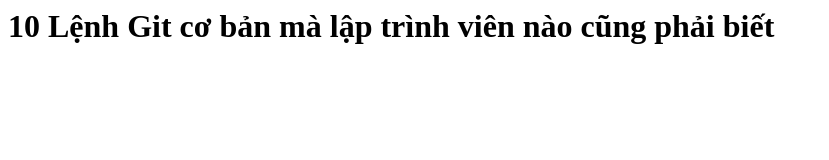
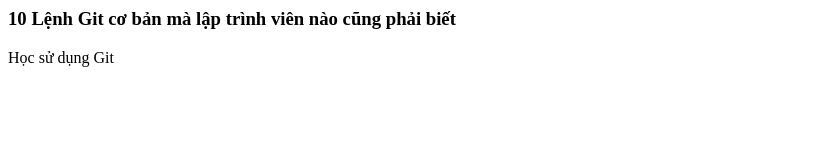
Before and after one commit to BuiThanhLoc2708/Github_Tutorial, a plain HTML site: page index.html in a window 1280 px wide. Shown: the whole page, without its empty margins (0-829 px from the left). Drawn offline with Linux system fonts and the light colour scheme.

Commit message:
Change H1 to H3

```diff
--- a/index.html
+++ b/index.html
@@ -6,6 +6,7 @@
     <title>Github Tutorial</title>
 </head>
 <body>
-    <h1> 10 Lệnh Git cơ bản mà lập trình viên nào cũng phải biết</h1>
+    <h3> 10 Lệnh Git cơ bản mà lập trình viên nào cũng phải biết</h3>
+    <p>Học sử dụng Git</p>
 </body>
 </html>
```
